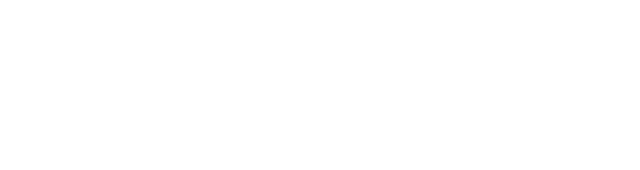
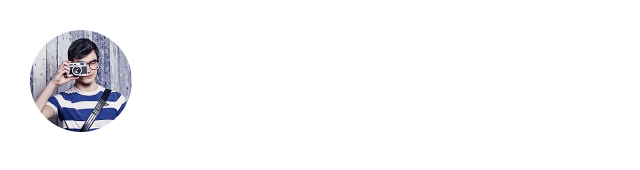
Before and after one commit to js-tasks-ru/htmlcss-20250522_single-draft, a website: page 06-lection4/01-avatar/index.html in a window 1280 px wide. Shown: the whole page, without its empty margins (0-640 px from the left). Drawn offline with Linux system fonts and the light colour scheme.

Commit message:
added component avatar

```diff
--- a/06-lection4/01-avatar/avatar.css
+++ b/06-lection4/01-avatar/avatar.css
@@ -0,0 +1,11 @@
+.avatar {
+    width: 102px;
+    height: 102px;
+}
+
+.avatar__img {
+    width: 100%;
+    height: 100%;
+    border-radius: 50%;
+    object-fit: cover;
+}
--- a/06-lection4/01-avatar/index.html
+++ b/06-lection4/01-avatar/index.html
@@ -4,8 +4,17 @@
     <head>
         <link rel="stylesheet" href="../../assets/css/main.css">
         <link rel="stylesheet" href="./avatar.css">
+        <style>
+            .container-avatar {
+                padding: 30px;
+            }
+        </style>
     </head>
     <body>
-
+        <div class="container-avatar">
+            <div class="avatar">
+                <img src="./public/avatar-200.jpg" alt="avatar" class="avatar__img">
+            </div>
+        </div>
     </body>
 </html>
```
